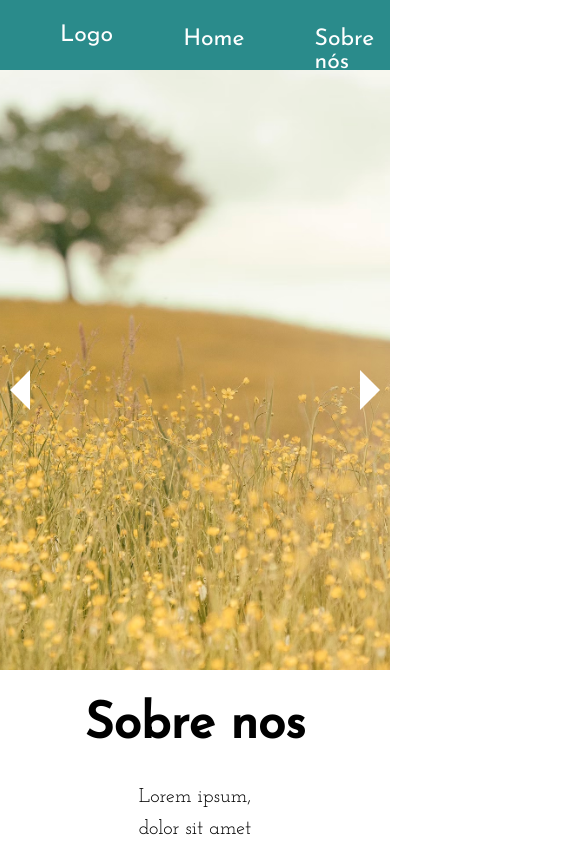
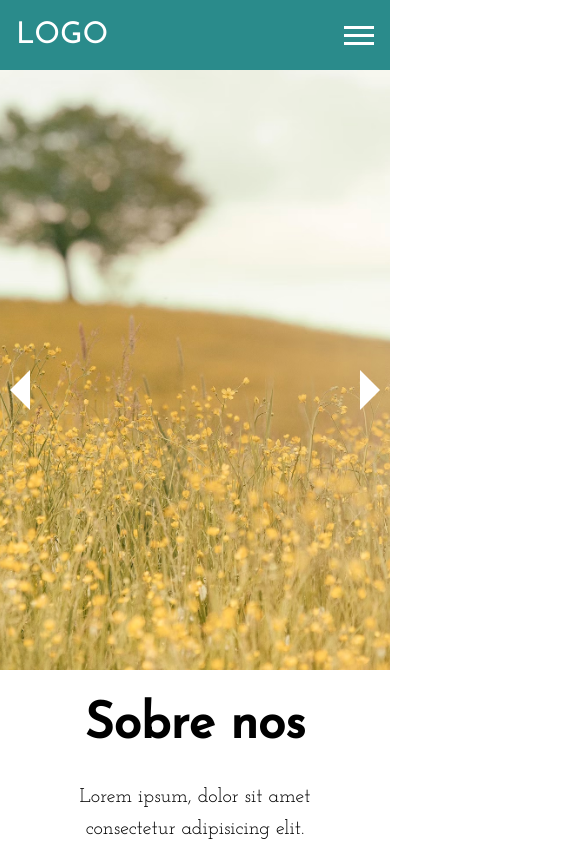
Before and after one commit to PDSimas/site-vitrine, a plain HTML site: page index.html in a window 390 px wide. Shown: the top 844 px of the page, 585 px wide, since content can reach past the window. Drawn offline with Linux system fonts and the light colour scheme.

Commit message:
alteração feita na responsividade

```diff
--- a/index.html
+++ b/index.html
@@ -15,10 +15,11 @@
   </head>
 
   <body>
-    <header>
-      <nav class="navbar" id="HOME">
-        <a href="#" class="logo">Logo</a>
-        <ul class="nav-items">
+    <header class="header">
+      <nav class="nav">
+        <a href="/" class="logo">LOGO</a>
+        <button class="hamburger"></button>
+        <ul class="nav-list">
           <li><a href="#HOME">Home</a></li>
           <li><a href="#ABOUT">Sobre nós</a></li>
           <li><a href="#AREAS">Áreas de atuação</a></li>
@@ -146,7 +147,7 @@
 
           <input type="hidden" name="redirectTo" value="https://tncc.com.br" />
 
-          <button type="submit"><h3>Enviar</h3></button>
+          <button class="send" type="submit"><h3>Enviar</h3></button>
         </div>
       </form>
     </main>
--- a/index.js
+++ b/index.js
@@ -1,6 +1,12 @@
+//// hamburger ////
+const hamburger = document.querySelector(".hamburger");
+const nav = document.querySelector(".nav");
+
+hamburger.addEventListener("click", () => nav.classList.toggle("active"));
 let images = document.querySelectorAll("#banner img");
 let currentImage = 0;
 
+//// banner /////
 function changeImage(direction) {
   images[currentImage].style.opacity = "0";
   currentImage += direction;
--- a/styles/style.css
+++ b/styles/style.css
@@ -11,50 +11,63 @@
   color: #000;
 }
 
-body {
-  font-family: Arial, sans-serif;
+/* Navbar */
+.header {
+  background: #2a8b8b;
+  padding-inline: 16px;
+  z-index: 2;
 }
 
-/* Navbar */
-.navbar {
+.nav {
+  height: 70px;
+
   display: flex;
   justify-content: space-between;
   align-items: center;
-  background-color: #2a8b8b;
-  padding: 20px;
-  height: 70px;
 }
 
 .logo {
-  color: #fff;
+  font-size: 30px;
   text-decoration: none;
-  font-size: 23px;
-  margin-left: 40px;
+  color: white;
 }
 
-.nav-items {
+.nav-list {
   display: flex;
-  list-style-type: none;
+  gap: 60px;
+  list-style: none;
 }
 
-.nav-items li:last-child {
-  margin-right: 60px;
+.nav-list a {
+  font-size: 25px;
+  color: #fff;
+  padding-block: 16px;
+  text-decoration: none;
 }
 
-.nav-items li {
-  margin-left: 70px;
-  height: 5px;
-  font-size: 23px;
+.nav-list li {
+  display: flex;
+  justify-items: center;
 }
 
-.nav-items li a {
-  color: #fff;
-  text-decoration: none;
-  display: block;
+.hamburger {
+  display: none;
+  border: none;
+  background: none;
+  border-top: 3px solid #fff;
+  cursor: pointer;
 }
 
-.nav-items li a:hover {
-  color: #ccc;
+.hamburger::after,
+.hamburger::before {
+  content: " ";
+  display: block;
+  width: 30px;
+  height: 3px;
+  background: #fff;
+  margin-top: 5px;
+  position: relative;
+  transition: 0.3s;
 }
 
 /* Banner */
@@ -103,7 +116,7 @@ body {
 .image {
   width: 100%;
   height: 400px;
-  object-fit: cover;
+  background: center/cover no-repeat;
 }
 
 /* About Us */
@@ -225,7 +238,7 @@ textarea {
 }
 
 input[type="submit"],
-button {
+.send {
   padding: 10px;
   background-color: #4caf50;
   color: #fff;
@@ -239,7 +252,7 @@ button {
 }
 
 input[type="submit"]:hover,
-button:hover {
+.send:hover {
   background-color: #45a049;
 }
 
@@ -287,11 +300,11 @@ footer {
   margin: 0 20px;
 }
 
-ul {
+footer ul {
   list-style: none;
   padding: 0;
 }
-ul li {
+footer ul li {
   margin-bottom: 10px;
 }
 
@@ -308,3 +321,86 @@ footer a {
 footer a:hover {
   text-decoration: underline;
 }
+
+@media (max-width: 750px) {
+  .hamburger {
+    display: block;
+    z-index: 40;
+  }
+
+  .nav-list {
+    position: fixed;
+    top: 0;
+    left: 0;
+    width: 100vw;
+    height: 100vh;
+    background: #2a8b8b;
+    clip-path: circle(100px at 90% -15%);
+    transition: 1s ease-out;
+    z-index: 1;
+
+    flex-direction: column;
+    justify-content: space-around;
+    align-items: center;
+    gap: 0;
+
+    pointer-events: none;
+  }
+
+  .nav-list a {
+    font-size: 24px;
+    opacity: 0;
+  }
+
+  .nav-list li:nth-child(1) a {
+    transition: 0.5s 0.2s;
+  }
+
+  .nav-list li:nth-child(2) a {
+    transition: 0.5s 0.4s;
+  }
+
+  .nav-list li:nth-child(3) a {
+    transition: 0.5s 0.6s;
+  }
+
+  /* Estilos ativos */
+
+  .nav.active .nav-list {
+    clip-path: circle(1500px at 90% -15%);
+    pointer-events: all;
+  }
+
+  .nav.active .nav-list a {
+    opacity: 1;
+  }
+
+  .nav.active .hamburger {
+    position: fixed;
+    top: 26px;
+    right: 16px;
+    border-top-color: transparent;
+  }
+
+  .nav.active .hamburger::before {
+    transform: rotate(135deg);
+  }
+
+  .nav.active .hamburger::after {
+    transform: rotate(-135deg);
+    top: -7px;
+  }
+
+  .boxes {
+    display: grid;
+  }
+  .areas {
+    height: 1150px;
+  }
+  .box2 {
+    margin-top: 75px;
+  }
+  .aboutUs p {
+    margin-inline: 50px;
+  }
+}
```
